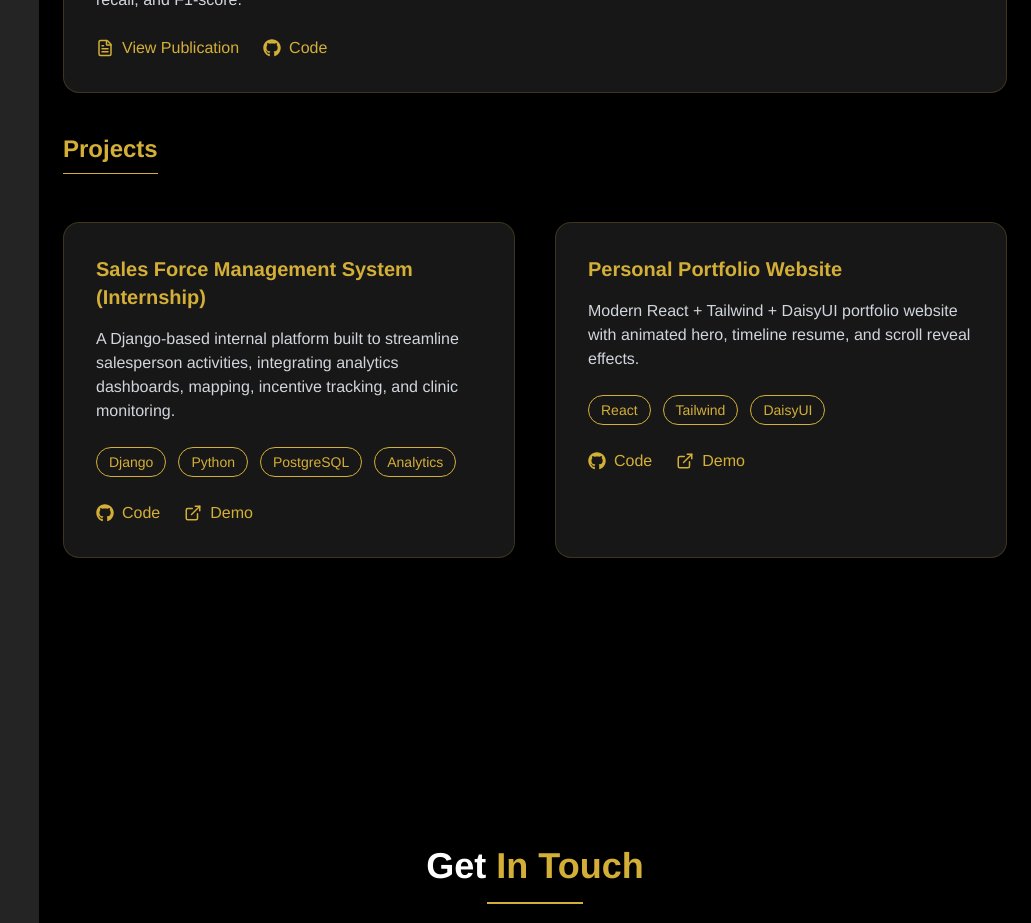
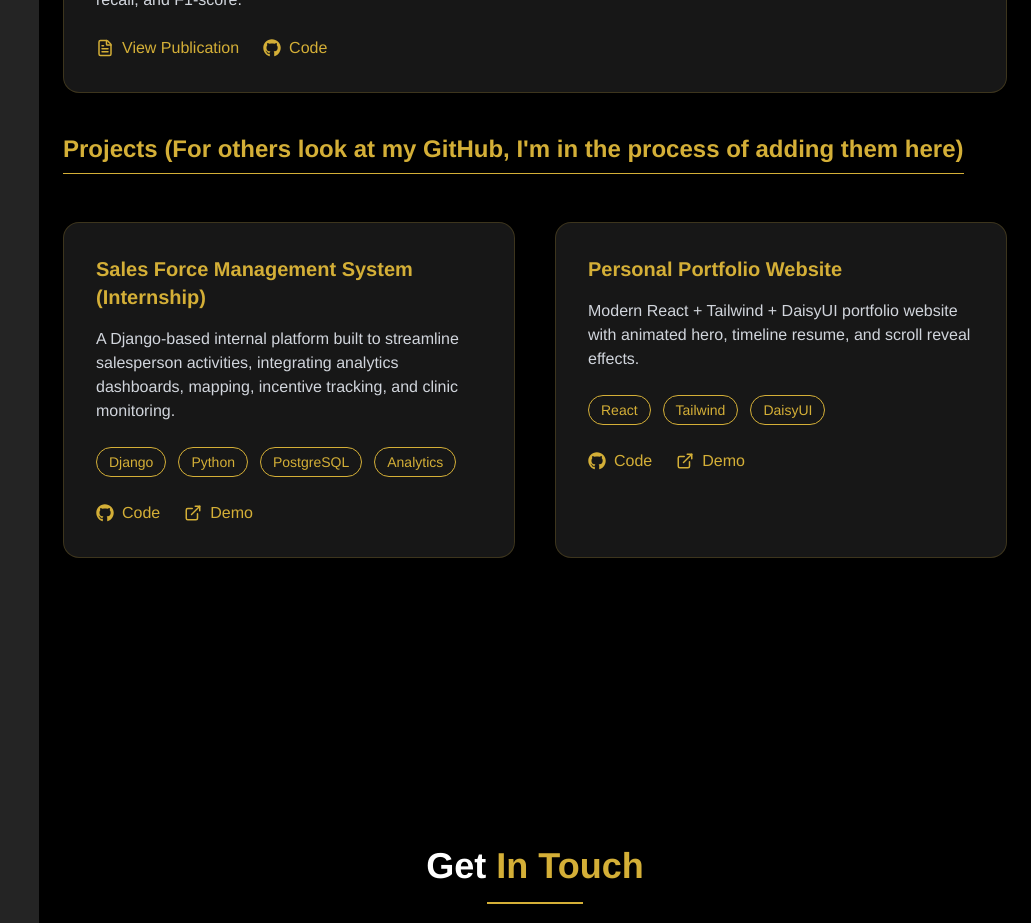
Before and after one commit to xxKeyaxx/Portfolio-Website-Kevin-Wijaya, a React (Vite) app: page / in a window 1280 px wide. Shown: the part 6320-7243 px from the top of the page, without its empty margins (249-1280 px from the left). Built offline with nearby package versions, Linux system fonts and the light colour scheme.

Commit message:
disclaimer

```diff
--- a/src/components/portfolio.jsx
+++ b/src/components/portfolio.jsx
@@ -62,7 +62,7 @@ const Portfolio = () => {
 
         {/* ================= PROJECTS ================= */}
         <ScrollReveal>
-          <SectionTitle title="Projects" />
+          <SectionTitle title="Projects (For others look at my GitHub, I'm in the process of adding them here)" />
         </ScrollReveal>
 
         <ScrollReveal>
```
